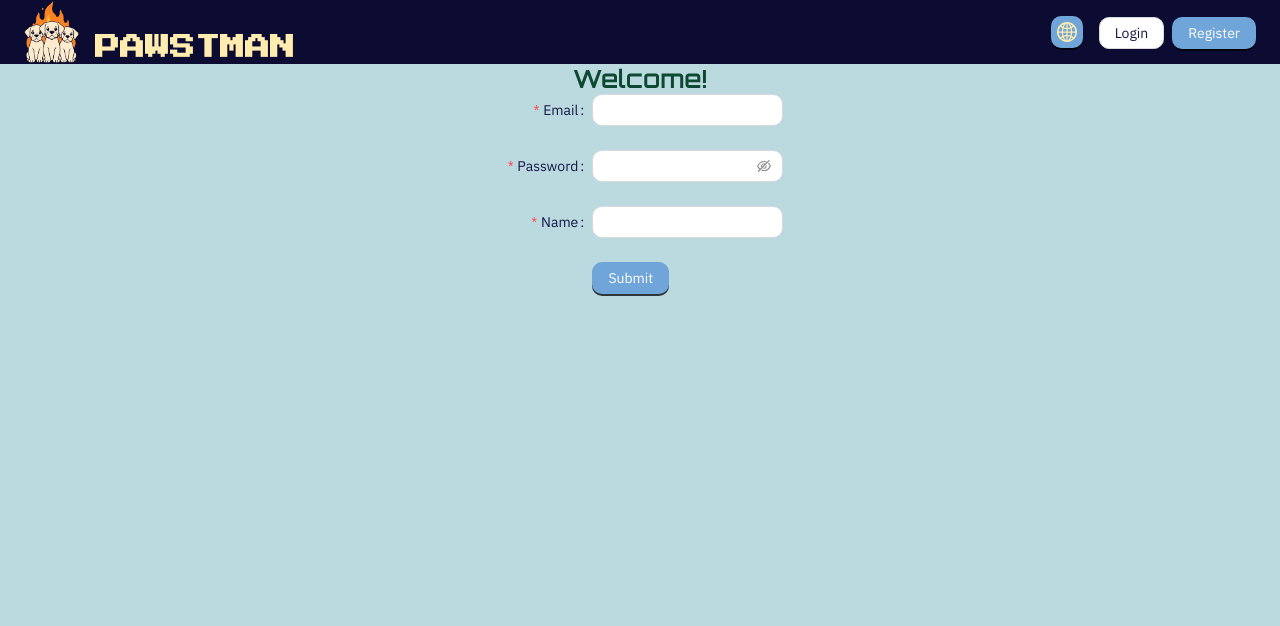
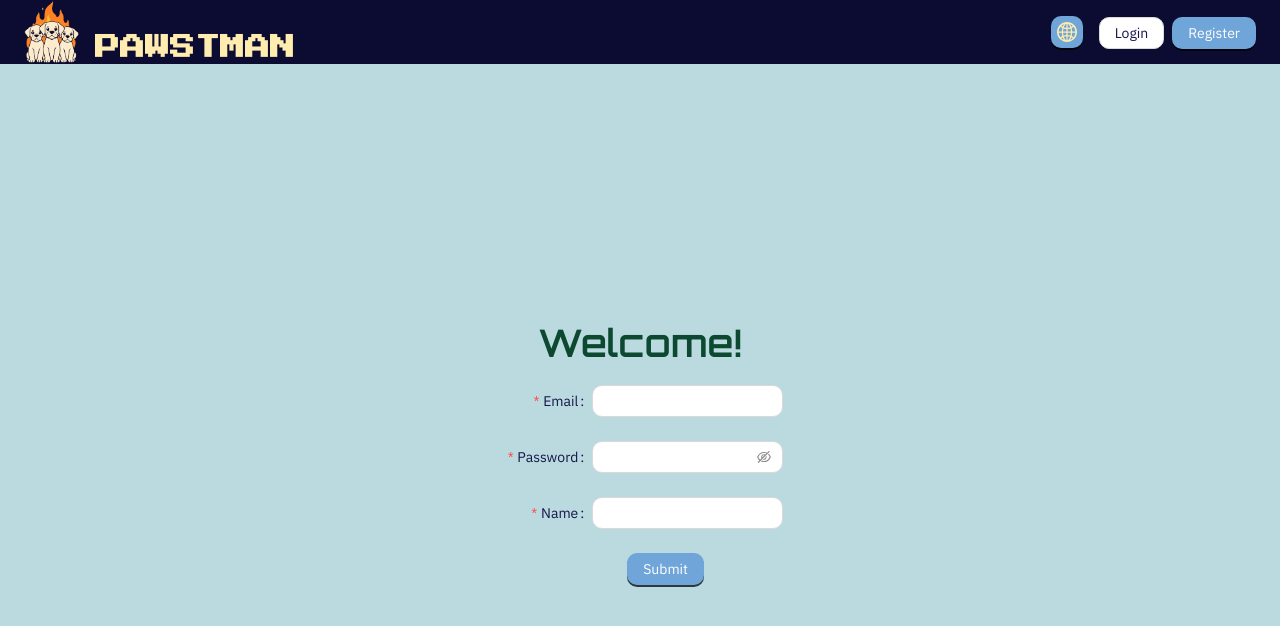
Before and after one commit to Mxmmsv/rest-client-app, a Next.js app: page /register in a window 1280 px wide. Shown: the top 626 px of the page. Built offline with nearby package versions, Linux system fonts and the light colour scheme; no server answers; what @ant-design/nextjs-registry would draw is missing.

Commit message:
refactor: fix styles

```diff
--- a/src/app/globals.css
+++ b/src/app/globals.css
@@ -28,6 +28,8 @@ body {
 .header-title {
   color: var(--color-additional-light) !important;
   font-family: 'Press Start 2P', system-ui !important;
+  font-size: 25px !important;
+  margin-bottom: 0 !important;
 }
 
 .header {
--- a/src/components/signIn.tsx
+++ b/src/components/signIn.tsx
@@ -40,7 +40,7 @@ export default function SignIn() {
 
   if (user) {
     return (
-      <Flex vertical justify="center" align="center">
+      <Flex vertical justify="center" align="center" className="h-[100vh]">
         {contextHolder}
         <Typography.Title>{`Hi, ${user.displayName || 'user'}`}</Typography.Title>
         <Typography.Title level={2}>You are already logged!</Typography.Title>
@@ -52,7 +52,7 @@ export default function SignIn() {
   }
 
   return (
-    <Flex justify="center" align="center">
+    <Flex justify="center" align="center" className="h-[100vh]">
       {contextHolder}
 
       <Form name="signIn" labelCol={{ span: 8 }} onFinish={onFinish}>
@@ -72,7 +72,7 @@ export default function SignIn() {
           <Input.Password />
         </Form.Item>
 
-        <Form.Item label={null}>
+        <Form.Item label={null} className="flex justify-center">
           <Button type="primary" htmlType="submit">
             Submit
           </Button>
--- a/src/components/singUp.tsx
+++ b/src/components/singUp.tsx
@@ -40,7 +40,7 @@ export default function SignUp() {
   };
 
   return (
-    <Flex justify="center" align="center" vertical>
+    <Flex justify="center" align="center" vertical className="h-[100vh]">
       {contextHolder}
       <Typography.Title>Welcome!</Typography.Title>
       <Form
@@ -88,7 +88,7 @@ export default function SignUp() {
           <Input />
         </Form.Item>
 
-        <Form.Item label={null}>
+        <Form.Item label={null} className="flex justify-center">
           <Button type="primary" htmlType="submit">
             Submit
           </Button>
--- a/src/lib/antd/theme.ts
+++ b/src/lib/antd/theme.ts
@@ -8,7 +8,6 @@ export const customTheme: ThemeConfig = {
     colorLink: 'var(--color-accent)',
     colorLinkHover: 'var(--color-accent-light)',
     colorLinkActive: 'var(--color-additional)',
-    fontSizeHeading1: 25,
     borderRadius: 10,
   },
   components: {
@@ -24,7 +23,6 @@ export const customTheme: ThemeConfig = {
     },
     Typography: {
       colorTextHeading: 'var(--color-accent)',
-      titleMarginBottom: '0px',
       fontFamily: '"Orbitron", sans-serif',
     },
   },
```
